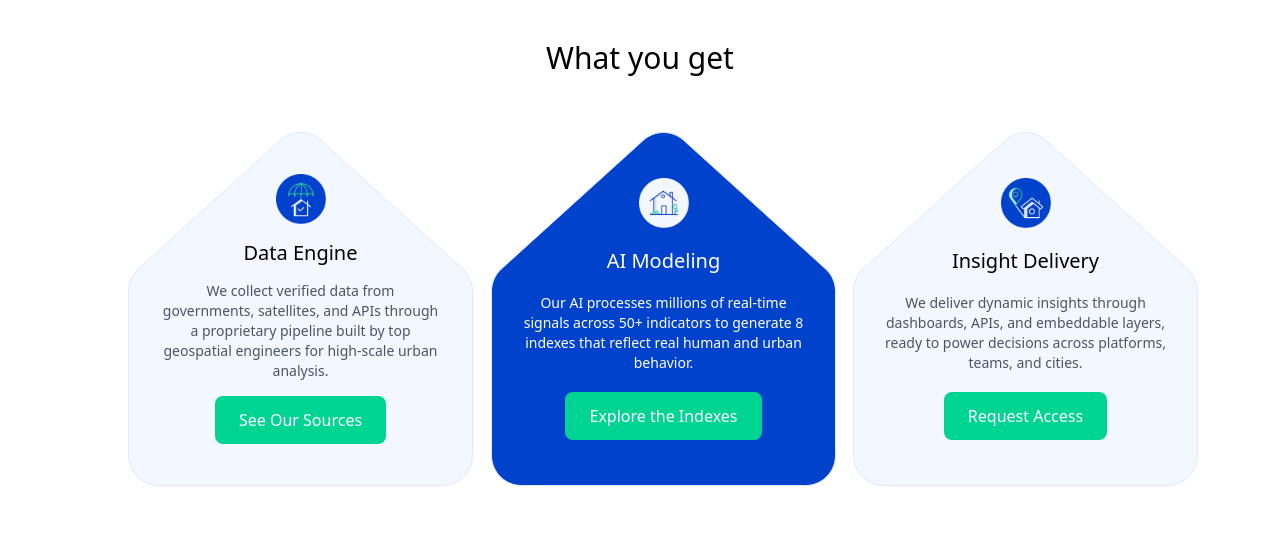
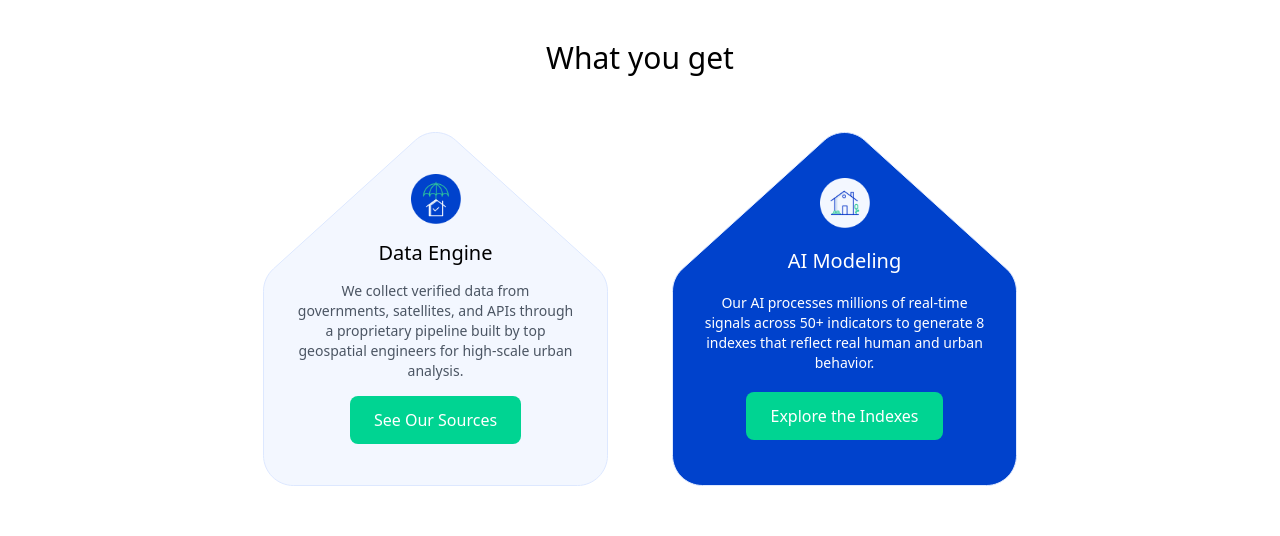
Before and after one commit to keyup-lo/eign-frontend, a Next.js app: page / in a window 1280 px wide. Shown: the part 1320-1856 px from the top of the page. Built offline with nearby package versions, Linux system fonts and the light colour scheme.

Commit message:
about section fix

```diff
--- a/src/app/globals.css
+++ b/src/app/globals.css
@@ -25,4 +25,7 @@ body {
   background: var(--background);
   color: var(--foreground);
   font-family: 'Poppins', ui-sans-serif, system-ui, -apple-system, BlinkMacSystemFont, "Segoe UI", Roboto, "Helvetica Neue", Arial, "Noto Sans", sans-serif;
+  overflow-x: hidden;
+  max-width: 100%;
+  box-sizing: border-box;
 }
--- a/src/components/Homepage/AboutSection.tsx
+++ b/src/components/Homepage/AboutSection.tsx
@@ -59,7 +59,7 @@ export default function AboutSection() {
           <div className="text-center mb-4">
             <h2 className="text-3xl font-light text-black mb-14">What you get</h2>
 
-            <div className="grid grid-cols-1 md:grid-cols-3 gap-16 max-w-6xl mx-auto">
+            <div className="houses flex flex-wrap items-center justify-center gap-16 max-w-6xl mx-auto">
 
               {/* Data Engine */}
               <HouseSVG
```
